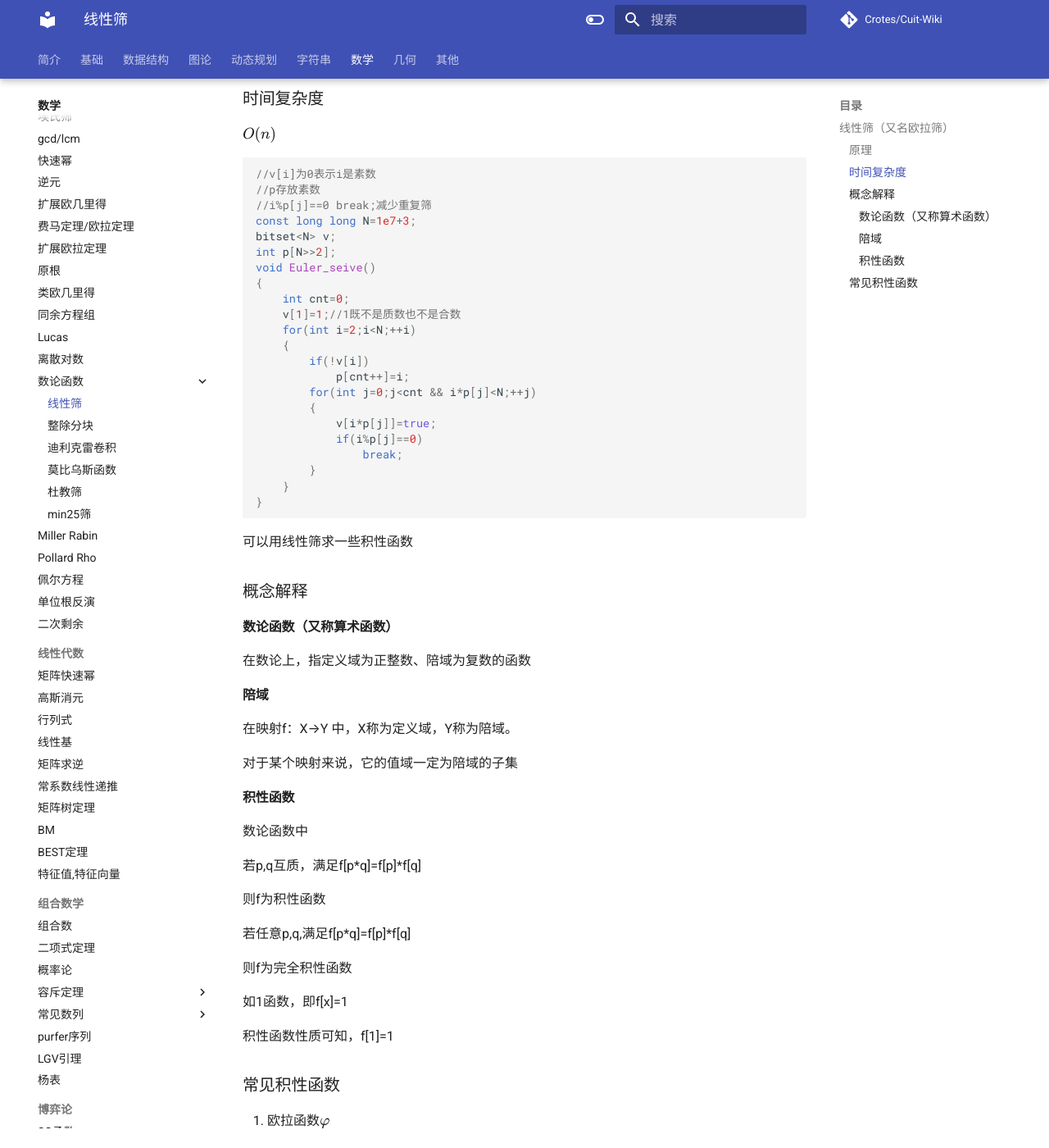
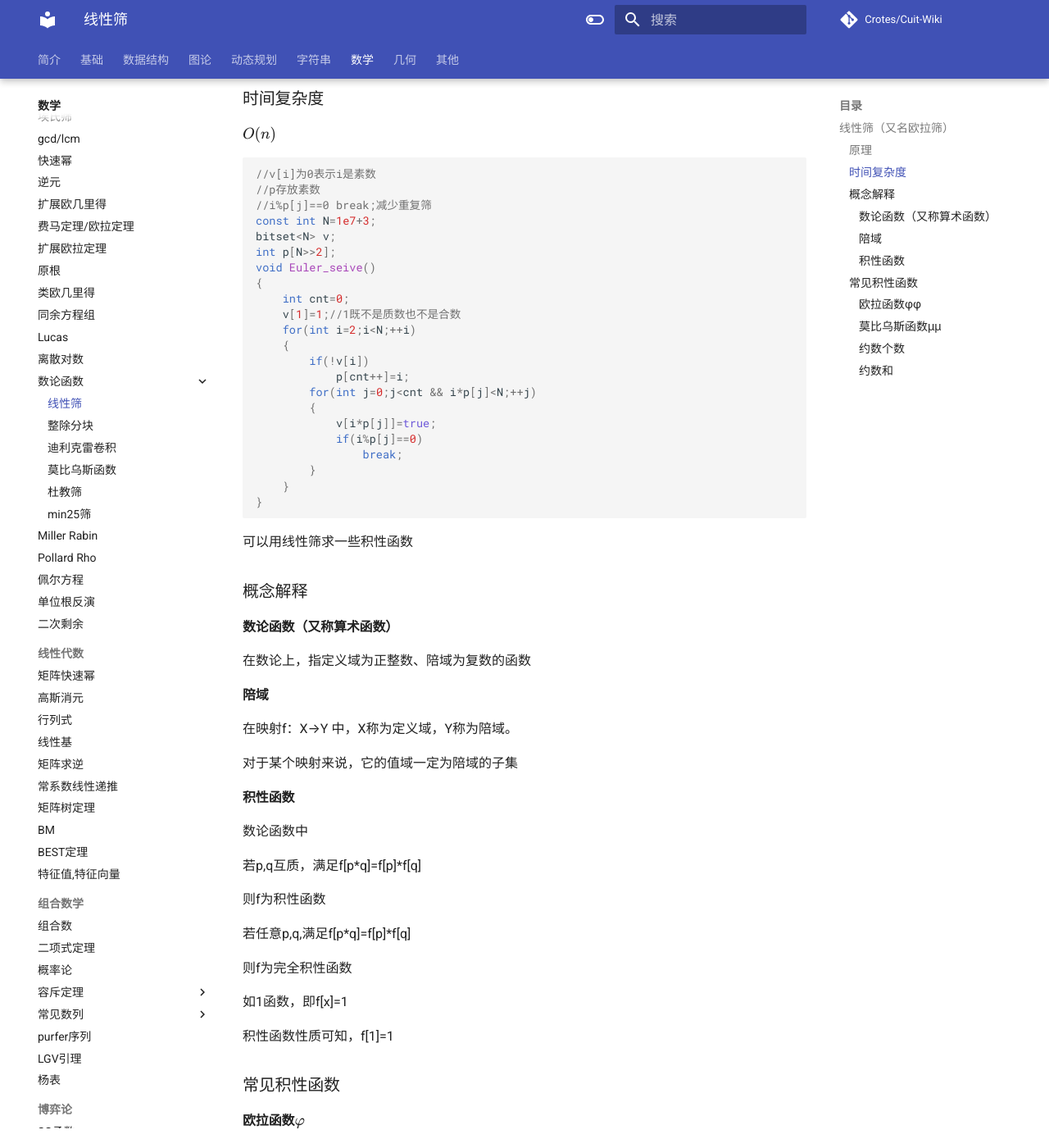
Before and after one commit to Crotes/Cuit-Wiki, an MkDocs documentation site: the page built from docs/Math/线性筛.md, in a window 1280 px wide and 1400 px high, scrolled down 335 px. Shown: the whole window at 82% size. Built offline with MkDocs 1.6.1 and Material for MkDocs 9.7.7, drawn with Linux system fonts in a browser that asks for light colours; formulas are drawn with MathJax 3; comment, search, counter and statistics services are not loaded; some of the changed text lies outside the part shown.

Commit message:
Update 线性筛.md
修改格式问题

````diff
--- a/docs/Math/线性筛.md
+++ b/docs/Math/线性筛.md
@@ -12,7 +12,7 @@ $O(n)$
 //v[i]为0表示i是素数
 //p存放素数
 //i%p[j]==0 break;减少重复筛
-const long long N=1e7+3;
+const int N=1e7+3;
 bitset<N> v;
 int p[N>>2];
 void Euler_seive()
@@ -64,12 +64,12 @@ void Euler_seive()
 积性函数性质可知，f[1]=1
 
 ### 常见积性函数
-1. 欧拉函数$φ$
+#### 欧拉函数$φ$
 
 表示1-n,和n互质的数的个数
 
 ```c++
-const long long N=1e7+3;
+const int N=1e7+3;
 int v[N],p[N>>2],phi[N];
 void getphi()
 {
@@ -105,7 +105,7 @@ void getphi()
 否则，函数=(-1)^k,k为质因子个数
 
 ```c++
-const long long N=1e7+3;
+const int N=1e7+3;
 int v[N],p[N>>2],mu[N];
 void getmu()
 {
````
Also changed, not shown: other parts of docs/Math/线性筛.md (+3 -3 lines).
